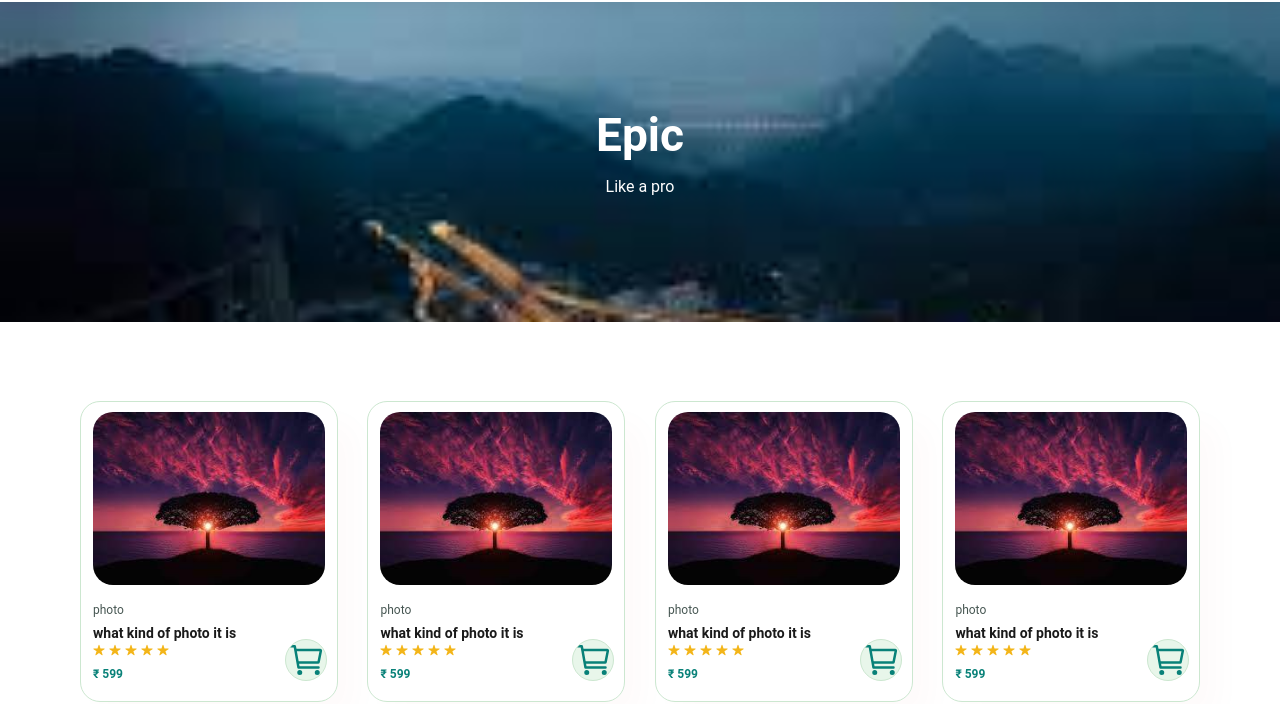
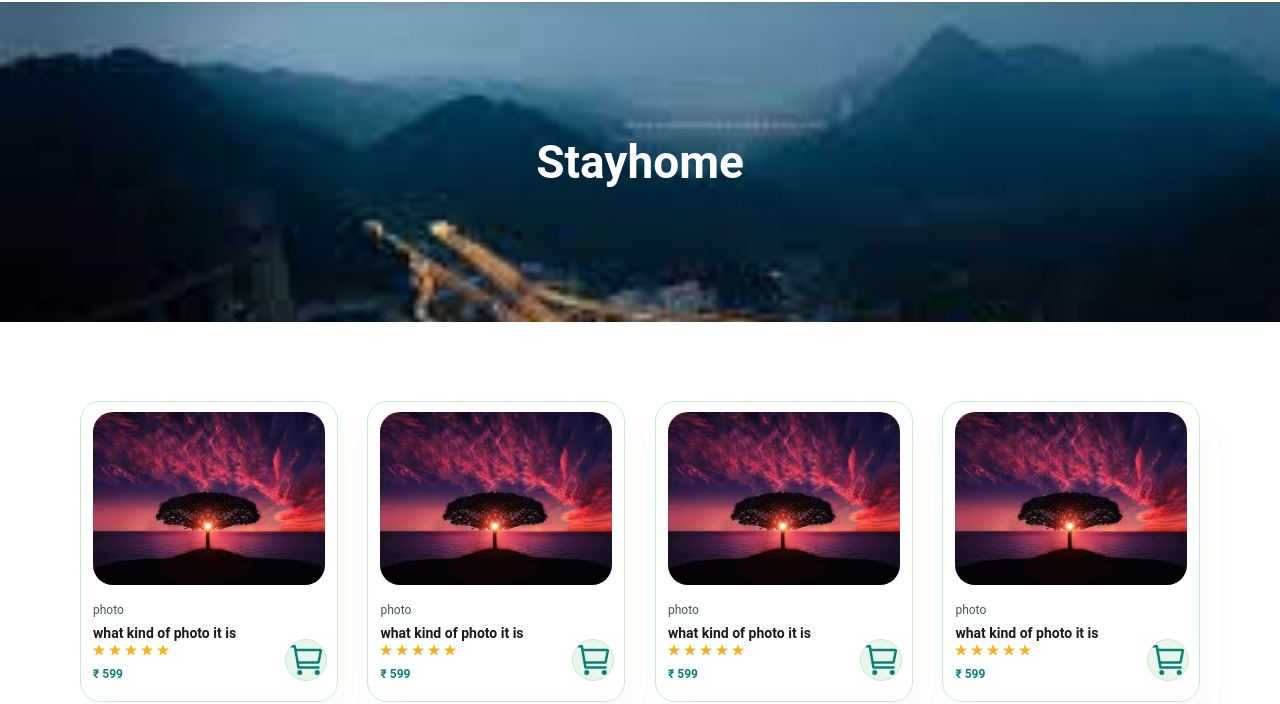
Before and after one commit to 0SAKESH0/SAKESH, a plain HTML site: page shop.html in a window 1280 px wide. Shown: the part 97-801 px from the top of the page. Drawn offline with nearby package versions, Linux system fonts and the light colour scheme.

Commit message:
Update shop.html

```diff
--- a/shop.html
+++ b/shop.html
@@ -31,8 +31,7 @@
 
   <!-- Hero section -->
   <section id="page-header">
-    <h2>Epic</h2>
-    <p>Like a pro</p>
+    <h2>Stayhome</h2>
   </section>
 
   <!-- Featured product section -->
```
